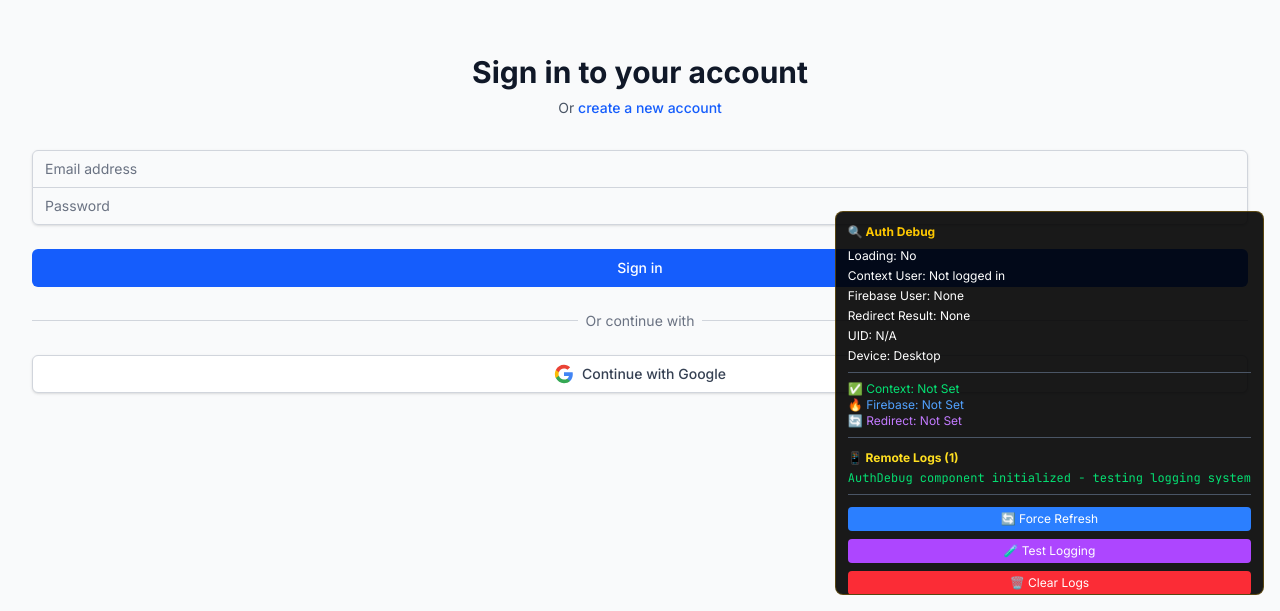
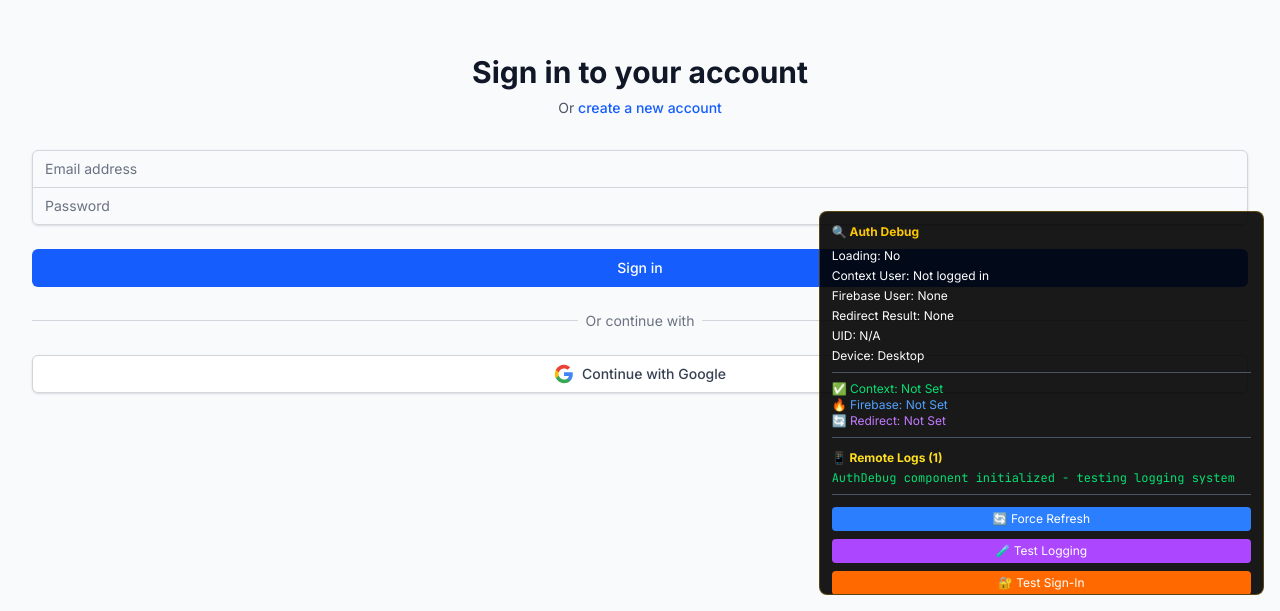
Before and after one commit to daCircuitSage/Lumina-Toolkit-V2, a React (Vite) app: page /login in a window 1280 px wide. Shown: the part 189-800 px from the top of the page. Built offline with nearby package versions, Linux system fonts and the light colour scheme; no server answers.

Commit message:
new test

```diff
--- a/src/components/AuthDebug.tsx
+++ b/src/components/AuthDebug.tsx
@@ -69,6 +69,17 @@ export default function AuthDebug() {
     setRemoteLogs(logs);
   };
 
+  const testSignInFunction = async () => {
+    try {
+      console.log('🧪 Testing signInWithGoogle function directly...');
+      logAuthEvent('Testing signInWithGoogle from debug panel');
+      await signInWithGoogle();
+    } catch (error: any) {
+      console.log('❌ Test signIn failed:', error);
+      logAuthEvent('Test signIn failed', { error: error.message });
+    }
+  };
+
   return (
     <div className="fixed bottom-4 right-4 bg-black/90 text-white p-3 rounded-lg text-xs max-w-md z-50 border border-yellow-500/30 max-h-96 overflow-y-auto">
       <div className="font-bold mb-2 text-yellow-400">🔍 Auth Debug</div>
@@ -129,6 +140,12 @@ export default function AuthDebug() {
           🧪 Test Logging
         </button>
         <button
+          onClick={testSignInFunction}
+          className="w-full bg-orange-500 hover:bg-orange-600 text-white px-2 py-1 rounded text-xs"
+        >
+          🔐 Test Sign-In
+        </button>
+        <button
           onClick={clearLogs}
           className="w-full bg-red-500 hover:bg-red-600 text-white px-2 py-1 rounded text-xs"
         >
--- a/src/contexts/AuthContext.tsx
+++ b/src/contexts/AuthContext.tsx
@@ -79,6 +79,7 @@ const isMobileDevice = () => {
 };
 
 async function signInWithGoogle() {
+    console.log('🔥 signInWithGoogle function called');
     logAuthEvent('signInWithGoogle called');
 
     // Run mobile auth test for debugging
```
